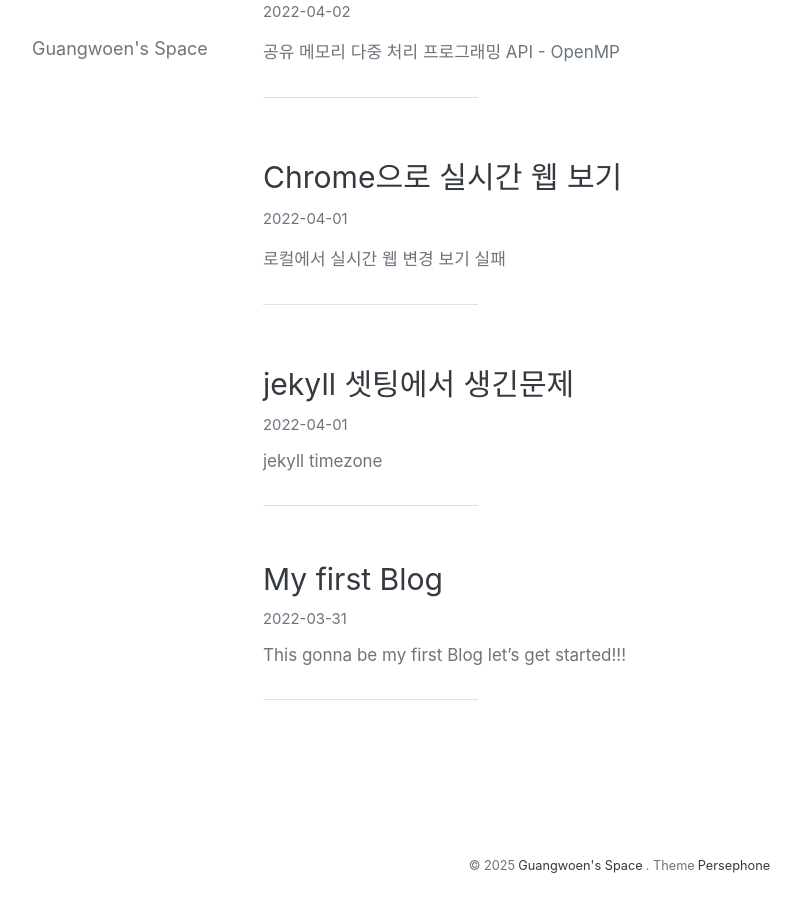
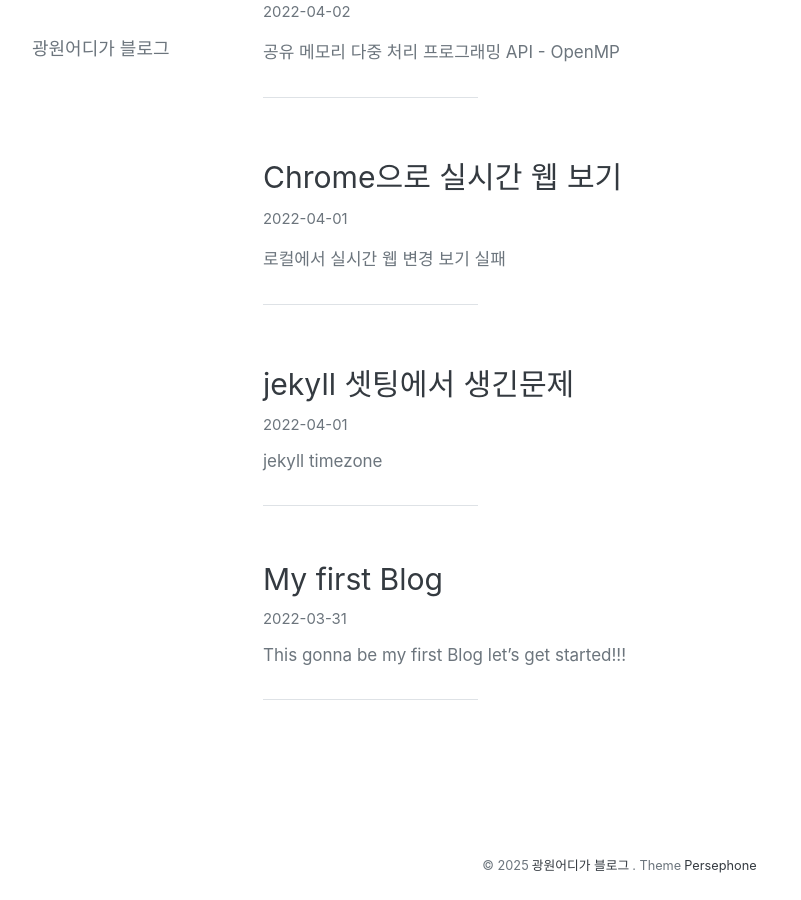
Before and after one commit to Guangwoen/Guangwoen.GitHub.io, a Jekyll site: the page built from README.md, in a window 1280 px wide and 900 px high, scrolled down 3037 px. Shown: the whole window, without its empty margins (19-820 px from the left). Built offline with Jekyll 4.4.1, drawn with Linux system fonts in a browser that asks for light colours; our own code applies the rules of GitHub Pages for plain Markdown files.

Commit message:
new blog

```diff
--- a/_config.yml
+++ b/_config.yml
@@ -1,4 +1,4 @@
-title: Guangwoen's Space
+title: 광원어디가 블로그
 description: Just a Blog for fun
 email: guangyuan418@gmail.com
 
```
